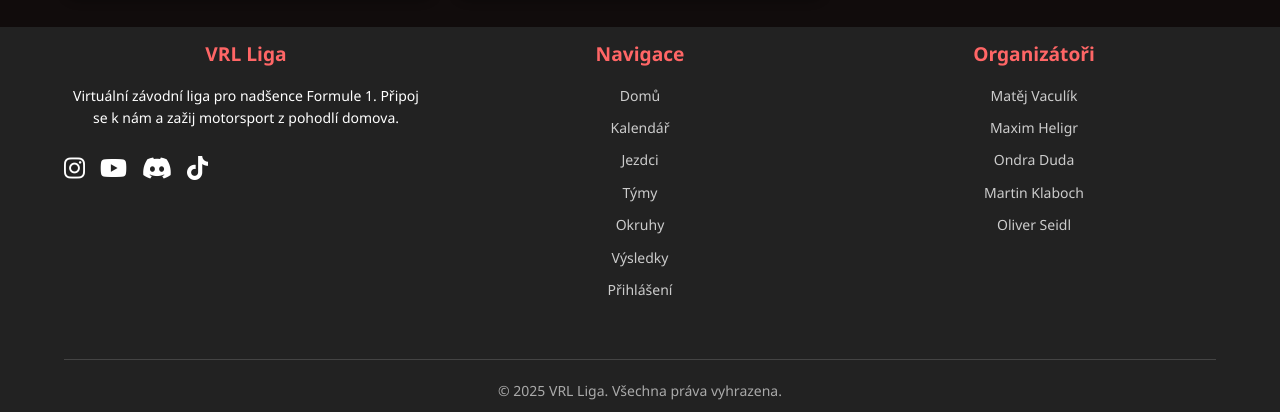
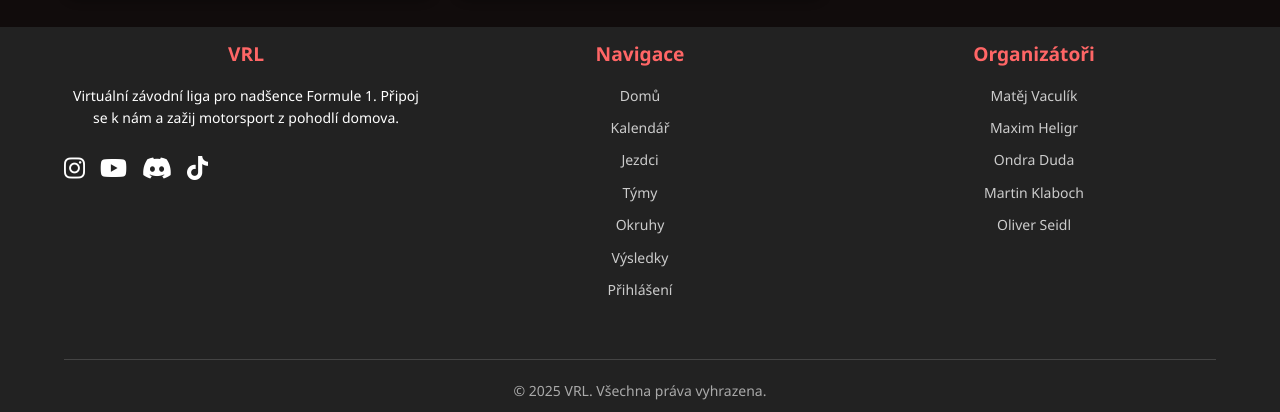
Before and after one commit to OndraDuda/VRLTV, a plain HTML site: page okruh.html in a window 1280 px wide. Shown: the part 1938-2350 px from the top of the page. Drawn offline with Linux system fonts and the light colour scheme.

Commit message:
Update okruh.html

```diff
--- a/okruh.html
+++ b/okruh.html
@@ -64,7 +64,7 @@
         <div class="container">
             <div class="footer-content">
                 <div class="footer-section">
-                    <h3>VRL Liga</h3>
+                    <h3>VRL</h3>
                     <p>Virtuální závodní liga pro nadšence Formule 1. Připoj se k nám a zažij motorsport z pohodlí domova.</p>
                     <div class="social-icons">
                         <a href="https://www.instagram.com/vrl_velocityracingleague/"><i class="fab fa-instagram"></i></a>
@@ -97,7 +97,7 @@
                 </div>
             </div>
             <div class="copyright">
-                <p>&copy; 2025 VRL Liga. Všechna práva vyhrazena.</p>
+                <p>&copy; 2025 VRL. Všechna práva vyhrazena.</p>
             </div>
         </div>
     </footer>
```
